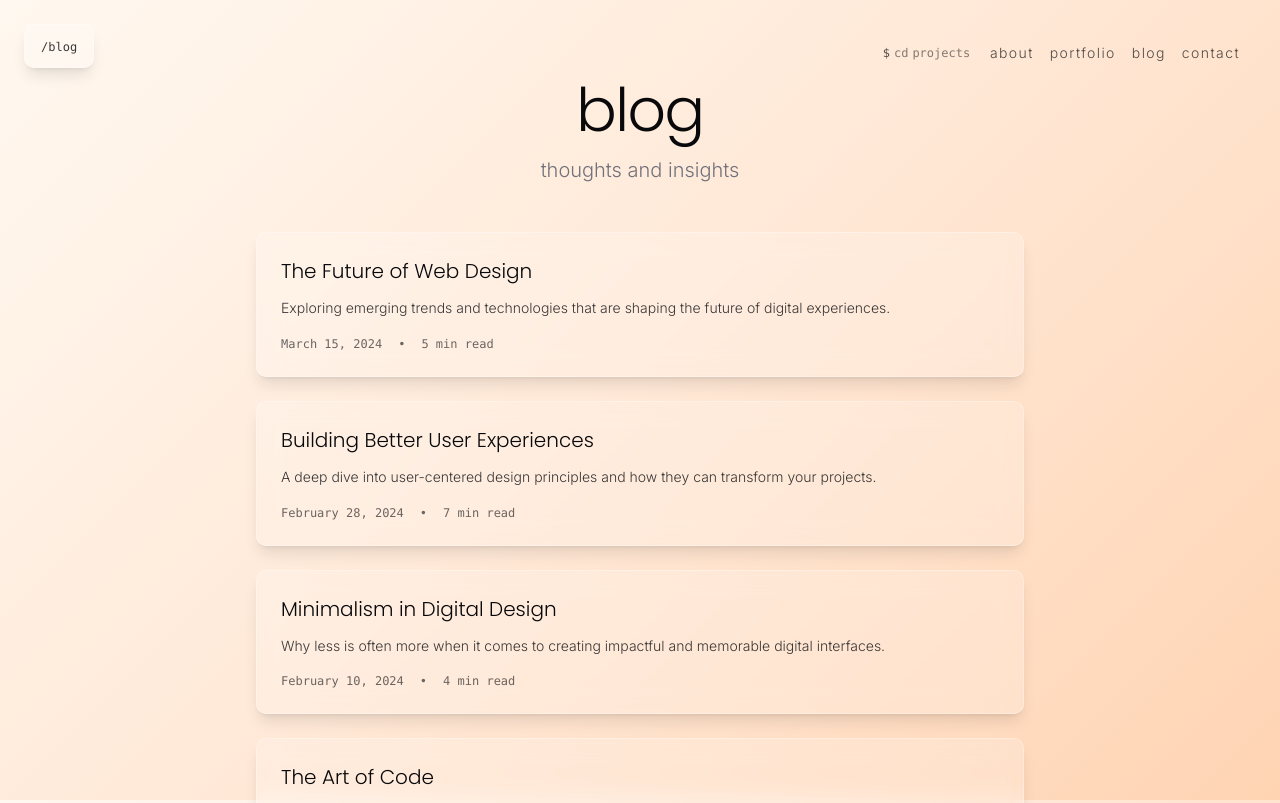
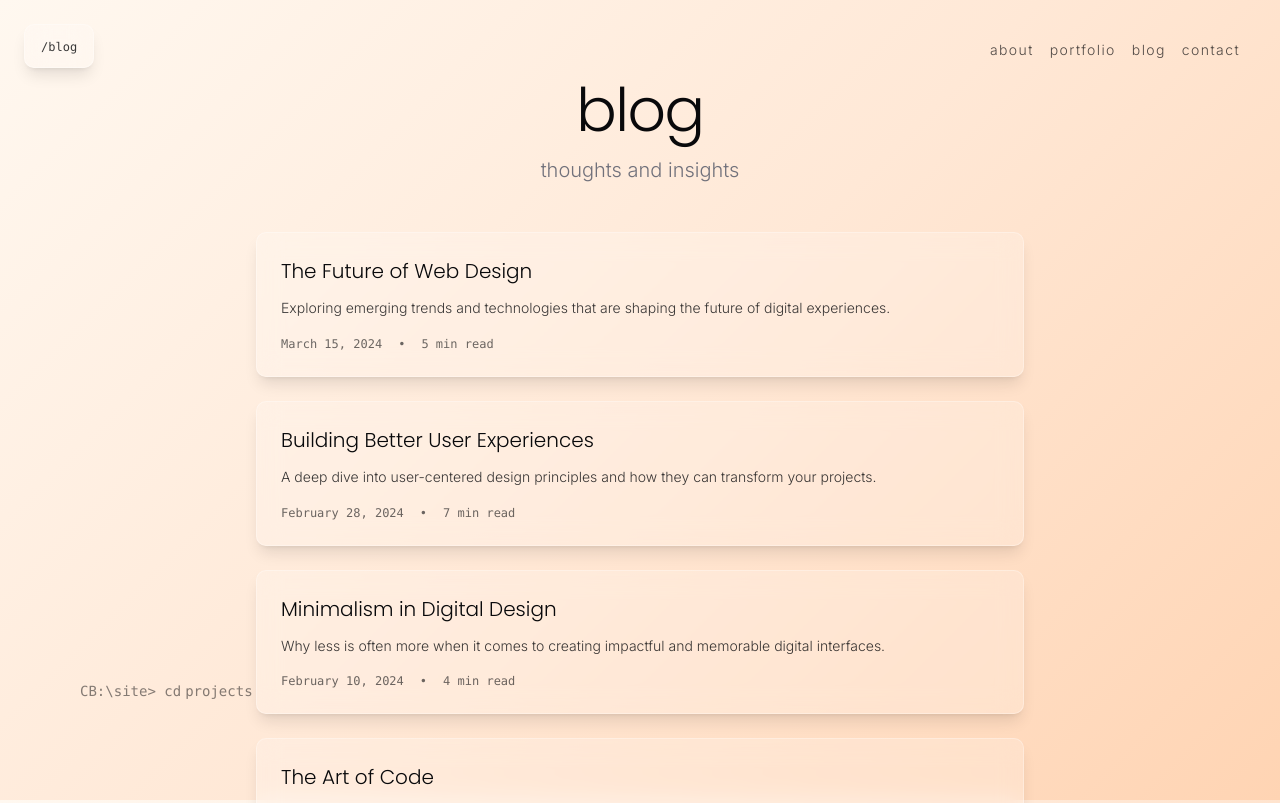
Before and after one commit to CharlesBai-blc/personal-site, a Next.js app in the folder frontend/: page /blog in a window 1280 px wide. Shown: the top 803 px of the page. Built offline with nearby package versions, Linux system fonts and the light colour scheme.

Commit message:
moved cli, added / entry and [esc] exit

```diff
--- a/frontend/src/components/CLINav.tsx
+++ b/frontend/src/components/CLINav.tsx
@@ -1,7 +1,7 @@
 "use client";
 
 import Link from "next/link";
-import { useState, useEffect } from "react";
+import { useState, useEffect, useRef } from "react";
 import { useRouter, usePathname } from "next/navigation";
 
 interface CLINavProps {
@@ -14,6 +14,7 @@ export default function CLINav({ onSectionChange }: CLINavProps) {
   const [hoveredButton, setHoveredButton] = useState<string | null>(null);
   const [placeholderIndex, setPlaceholderIndex] = useState(0);
   const [isFading, setIsFading] = useState(false);
+  const cliInputRef = useRef<HTMLInputElement>(null);
   const router = useRouter();
   const pathname = usePathname();
 
@@ -45,6 +46,36 @@ export default function CLINav({ onSectionChange }: CLINavProps) {
     return () => clearInterval(interval);
   }, [isCliFocused, placeholderCommands.length]);
 
+  // Global keyboard shortcut: "/" to focus CLI
+  useEffect(() => {
+    const handleKeyDown = (e: KeyboardEvent) => {
+      // Only trigger on "/" key
+      if (e.key !== "/") return;
+
+      // Don't trigger if user is typing in an input, textarea, or contenteditable
+      const target = e.target as HTMLElement;
+      if (
+        target.tagName === "INPUT" ||
+        target.tagName === "TEXTAREA" ||
+        target.isContentEditable
+      ) {
+        return;
+      }
+
+      // Prevent default behavior (like search in browser)
+      e.preventDefault();
+
+      // Focus the CLI input
+      if (cliInputRef.current) {
+        cliInputRef.current.focus();
+        setIsCliFocused(true);
+      }
+    };
+
+    window.addEventListener("keydown", handleKeyDown);
+    return () => window.removeEventListener("keydown", handleKeyDown);
+  }, []);
+
   const navItems = [
     { name: "about", href: "/about" },
     { name: "portfolio", href: "/portfolio" },
@@ -64,6 +95,8 @@ export default function CLINav({ onSectionChange }: CLINavProps) {
       if (path === ".." || path === "/..") {
         router.push("/");
         setCliInput("");
+        setIsCliFocused(false);
+        cliInputRef.current?.blur();
         return;
       }
 
@@ -74,6 +107,8 @@ export default function CLINav({ onSectionChange }: CLINavProps) {
           hero?.scrollIntoView({ behavior: "smooth" });
           onSectionChange("/main");
           setCliInput("");
+          setIsCliFocused(false);
+          cliInputRef.current?.blur();
           return;
         } else if (pathname !== "/") {
           router.push("/");
@@ -82,6 +117,8 @@ export default function CLINav({ onSectionChange }: CLINavProps) {
             hero?.scrollIntoView({ behavior: "smooth" });
           }, 100);
           setCliInput("");
+          setIsCliFocused(false);
+          cliInputRef.current?.blur();
           return;
         }
       }
@@ -91,6 +128,8 @@ export default function CLINav({ onSectionChange }: CLINavProps) {
           section1?.scrollIntoView({ behavior: "smooth" });
           onSectionChange("/projects");
           setCliInput("");
+          setIsCliFocused(false);
+          cliInputRef.current?.blur();
           return;
         } else if (pathname !== "/") {
           router.push("/");
@@ -99,6 +138,8 @@ export default function CLINav({ onSectionChange }: CLINavProps) {
             section1?.scrollIntoView({ behavior: "smooth" });
           }, 100);
           setCliInput("");
+          setIsCliFocused(false);
+          cliInputRef.current?.blur();
           return;
         }
       }
@@ -108,6 +149,8 @@ export default function CLINav({ onSectionChange }: CLINavProps) {
           section2?.scrollIntoView({ behavior: "smooth" });
           onSectionChange("/archive");
           setCliInput("");
+          setIsCliFocused(false);
+          cliInputRef.current?.blur();
           return;
         } else if (pathname !== "/") {
           router.push("/");
@@ -116,6 +159,8 @@ export default function CLINav({ onSectionChange }: CLINavProps) {
             section2?.scrollIntoView({ behavior: "smooth" });
           }, 100);
           setCliInput("");
+          setIsCliFocused(false);
+          cliInputRef.current?.blur();
           return;
         }
       }
@@ -137,12 +182,16 @@ export default function CLINav({ onSectionChange }: CLINavProps) {
       if (pageMap[path]) {
         router.push(pageMap[path]);
         setCliInput("");
+        setIsCliFocused(false);
+        cliInputRef.current?.blur();
         return;
       }
     }
 
     // Clear on invalid command
     setCliInput("");
+    setIsCliFocused(false);
+    cliInputRef.current?.blur();
   };
 
   const handleCliKeyDown = (e: React.KeyboardEvent<HTMLInputElement>) => {
@@ -151,6 +200,7 @@ export default function CLINav({ onSectionChange }: CLINavProps) {
     } else if (e.key === "Escape") {
       setCliInput("");
       setIsCliFocused(false);
+      cliInputRef.current?.blur();
     }
   };
 
@@ -160,19 +210,24 @@ export default function CLINav({ onSectionChange }: CLINavProps) {
   };
 
   return (
-    <nav className="fixed top-8 right-8 sm:top-10 sm:right-10 flex items-center gap-4 z-50">
-      {/* CLI Input - Leftmost */}
+    <>
+      {/* CLI Input - Bottom Left */}
+      <div className="fixed bottom-20 left-16 sm:bottom-24 sm:left-20 z-50">
         <div className="relative flex items-center">
-        <span className="font-mono text-xs text-foreground opacity-70 mr-1">
-          $
+          {isCliFocused && (
+            <span className="font-mono text-sm text-foreground opacity-70 mr-1">
+              CB:\site&gt;
             </span>
+          )}
           <div className="relative">
             {!isCliFocused && (
               <div className="absolute inset-0 flex items-center pointer-events-none">
-              <span className="font-mono text-xs text-foreground/50">cd</span>
+                <span className="font-mono text-sm text-foreground/50">
+                  CB:\site&gt; cd
+                </span>
                 <span
                   key={placeholderIndex}
-                className={`font-mono text-xs text-foreground/50 ml-1 ${
+                  className={`font-mono text-sm text-foreground/50 ml-1 ${
                     isFading ? "animate-fade-out" : "animate-fade-in"
                   }`}
                 >
@@ -181,6 +236,7 @@ export default function CLINav({ onSectionChange }: CLINavProps) {
               </div>
             )}
             <input
+              ref={cliInputRef}
               type="text"
               value={cliInput}
               onChange={(e) => setCliInput(e.target.value)}
@@ -188,28 +244,30 @@ export default function CLINav({ onSectionChange }: CLINavProps) {
               onFocus={() => setIsCliFocused(true)}
               onBlur={() => setIsCliFocused(false)}
               className={`
-              font-mono text-xs text-foreground
+                font-mono text-sm text-foreground
                 bg-transparent
                 border-none
                 outline-none
-              w-20
+                w-44
                 transition-all duration-300
                 ${
                   isCliFocused
-                  ? "w-28 opacity-100"
+                    ? "w-60 opacity-85"
                     : "opacity-70 hover:opacity-85"
                 }
               `}
             />
           </div>
           {isCliFocused && (
-          <span className="font-mono text-xs text-foreground opacity-70 animate-pulse ml-0.5">
+            <span className="font-mono text-sm text-foreground opacity-70 animate-pulse ml-0.5">
               |
             </span>
           )}
         </div>
+      </div>
 
-      {/* Navigation Links */}
+      {/* Navigation Links - Top Right */}
+      <nav className="fixed top-8 right-8 sm:top-10 sm:right-10 flex items-center gap-4 z-50">
         {navItems.map((item) => (
           <Link
             key={item.name}
@@ -235,5 +293,6 @@ export default function CLINav({ onSectionChange }: CLINavProps) {
           </Link>
         ))}
       </nav>
+    </>
   );
 }
```
Lines whose indentation alone changed are shown as unchanged.
